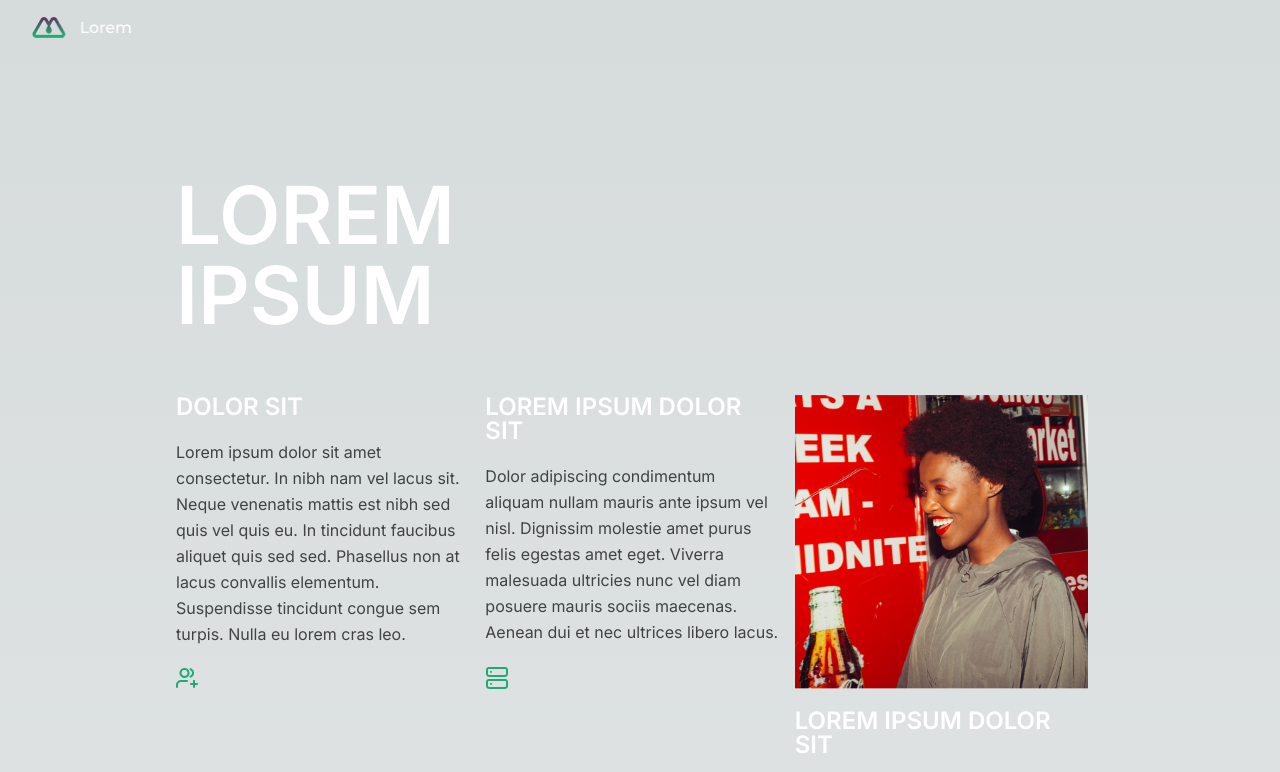
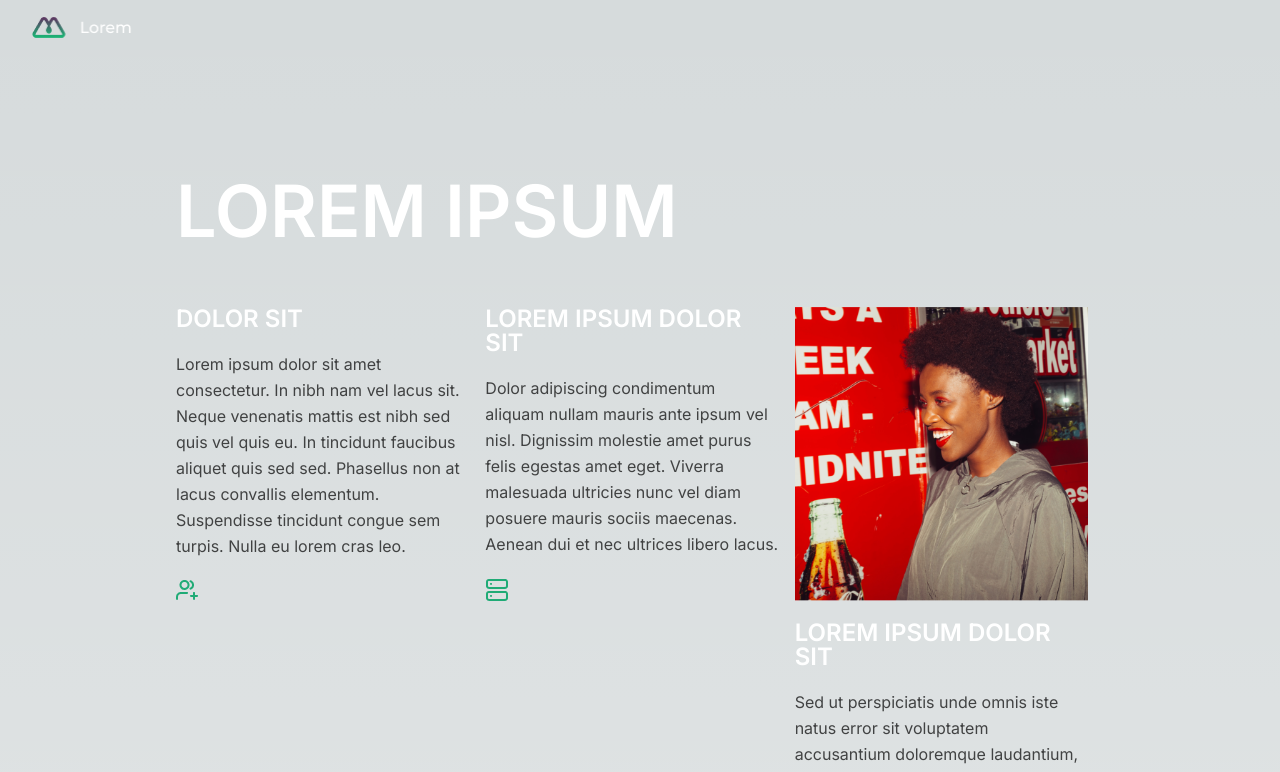
Before and after one commit to renukote/Next_JS_Refactor_Assignment, a Next.js app: page / in a window 1280 px wide. Shown: the top 772 px of the page. Built offline with nearby package versions, Linux system fonts and the light colour scheme.

Commit message:
tests: implement best practices in test files

```diff
--- a/src/app/components/atoms/Heading/Heading.tsx
+++ b/src/app/components/atoms/Heading/Heading.tsx
@@ -14,11 +14,11 @@ export const Heading = ({
   viewType = "large",
 }: HeadingProps) => {
   const headingFontSize =
-    viewType === "small" ? "text-[24px]" : "text-[50px] sm:text-[80px]";
+    viewType === "small" ? "text-2xl" : "text-5xl sm:text-7xl";
 
   return (
     <Tag
-      className={`font-[600] uppercase leading-none text-white ${headingFontSize} ${additionalClassNames}`}
+      className={`font-semibold uppercase leading-none text-white ${headingFontSize} ${additionalClassNames}`}
     >
       {text}
     </Tag>
```
Also changed, not shown: 2 other files (tests, documents, lock files or other folders).
